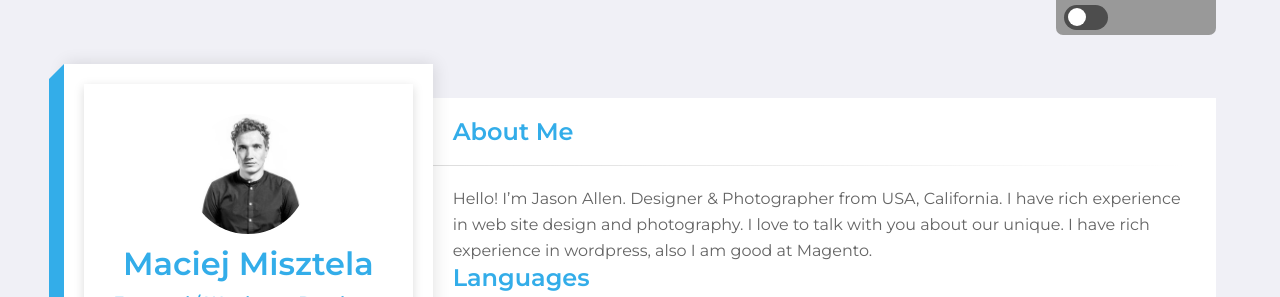
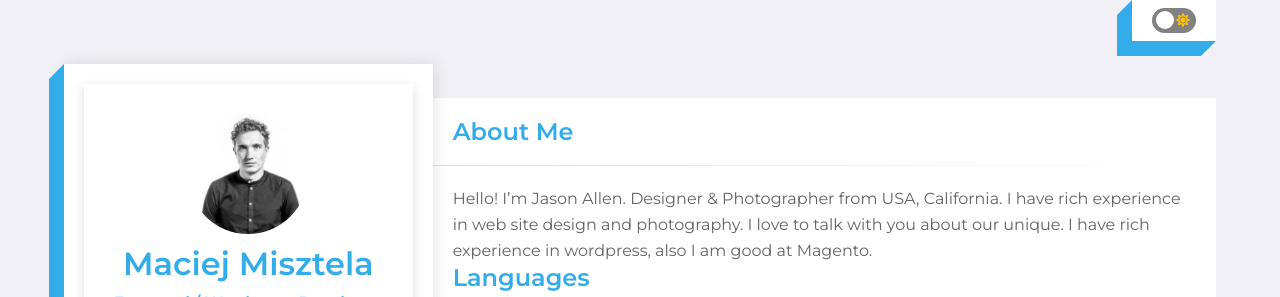
Before and after one commit to misztel/mmisztelapl, a Gatsby site: page / in a window 1280 px wide. Shown: the top 297 px of the page. Built offline with nearby package versions, Linux system fonts and the light colour scheme; Gatsby itself is replaced by a stand-in of ours.

Commit message:
ThemeToggler Finished

```diff
--- a/src/components/Themes/ThemeToggler.js
+++ b/src/components/Themes/ThemeToggler.js
@@ -1,6 +1,9 @@
 import React from 'react'
 import { func, string } from 'prop-types';
 import styled from "styled-components"
+
+import { FontAwesomeIcon } from '@fortawesome/react-fontawesome'
+import { faSun, faMoon } from '@fortawesome/free-solid-svg-icons'
 
 const ToggleSwitch = styled.div`
   display: inline-block;
@@ -22,7 +25,7 @@ const ToggleSlider = styled.span`
   left: 0;
   right: 0;
   bottom: 0;
-  background-color: hsl(0deg 0% 30%);
+  background-color: #828282;
   -webkit-transition: .4s;
   transition: .4s;
   border-radius: 40px;
@@ -39,12 +42,38 @@ const ToggleSlider = styled.span`
     -webkit-transition: .4s;
     transition: .4s;
     border-radius: 50%;
+    z-index: 3;
   }
 `;
+
+const SunIcon = styled.div`
+  position: absolute;
+  color: #ffc300;
+  right: 6px;
+  top: 3px;
+  z-index: 2;
+  font-size: 14px;
+`;
+
+const MoonIcon = styled.div`
+  position: absolute;
+  color: #fffed5;
+  left: 6px;
+  top: 3px;
+  z-index: 2;
+  font-size: 14px;
+`;
+
 const ThemeToggler = ({ theme, toggleTheme }) => {
   return (
     <ToggleSwitch onClick={toggleTheme} theme={theme}>
       <input type="checkbox" />
+      <MoonIcon>
+        <FontAwesomeIcon icon={faMoon} />
+      </MoonIcon>
+      <SunIcon>
+        <FontAwesomeIcon icon={faSun} />
+      </SunIcon>
       <ToggleSlider theme={theme} />
     </ToggleSwitch>
   );
--- a/src/components/layout.js
+++ b/src/components/layout.js
@@ -36,13 +36,49 @@ const ToggleThemex = styled.div`
   position: absolute;
   right: 5%;
   top: 0px;
-  background-color: hsl(0,0%,60%);
-  width: 160px;
-  height: 35px;
-  padding:5px 8px;
-  border-bottom-left-radius: 7px;
-  border-bottom-right-radius: 7px;
+  background-color: ${({ theme }) => theme.body};
+  padding:8px 20px;
 `;
+
+
+const BorderTop = styled.div`
+  position: absolute;
+  bottom: -15px;
+  left: 0px;
+  right: 15px;
+  height: 15px;
+  background: ${({ theme }) => theme.primary};
+`
+
+const BorderBottom = styled.div`
+  position: absolute;
+  bottom: -15px;
+  top: 15px;
+  left: -15px;
+  width: 15px;
+  background: ${({ theme }) => theme.primary};
+`
+const BorderTopLeft = styled.div`
+  position: absolute;
+  top: 0px;
+  left: -15px;
+  width: 0px;
+  height: 0px;
+  border-right: solid 15px ${({ theme }) => theme.primary};
+  border-top: solid 15px transparent;
+  border-bottom: solid 15px transparent;
+`
+
+const BorderBottomRight = styled.div`
+  position: absolute;
+  bottom: -30px;
+  right: 0px;
+  width: 0px;
+  height: 0px;
+  border-right: solid 15px transparent;
+  border-top: solid 15px ${({ theme }) => theme.primary};
+  border-bottom: solid 15px transparent;
+`
 
 const Layout = ({ children }) => {
 
@@ -55,6 +91,10 @@ const Layout = ({ children }) => {
       <GlobalStyles />
       <Wrapper>
         <ToggleThemex>
+          <BorderTopLeft />
+          <BorderBottomRight />
+          <BorderTop />
+          <BorderBottom />
           <ThemeToggler theme={theme} toggleTheme={themeToggler} />
         </ToggleThemex>
         <Container>
```
